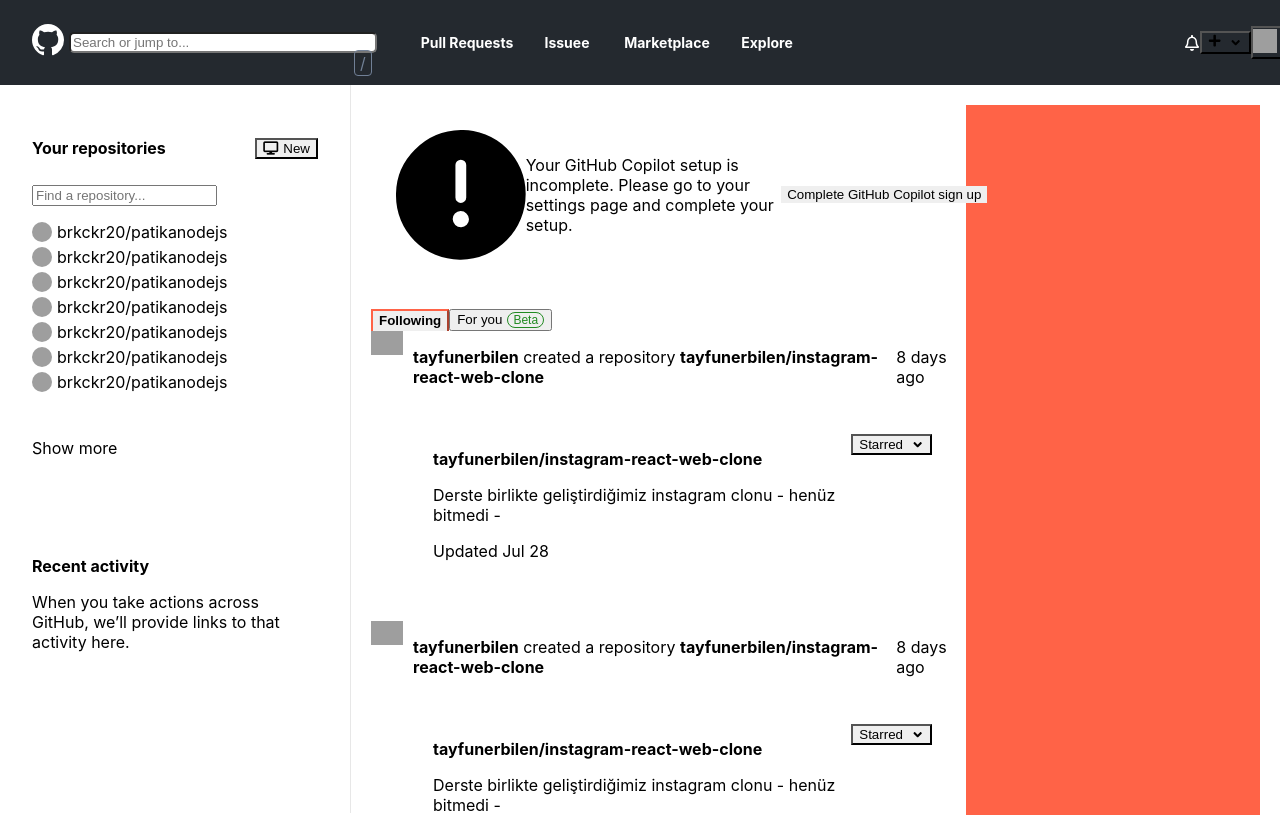
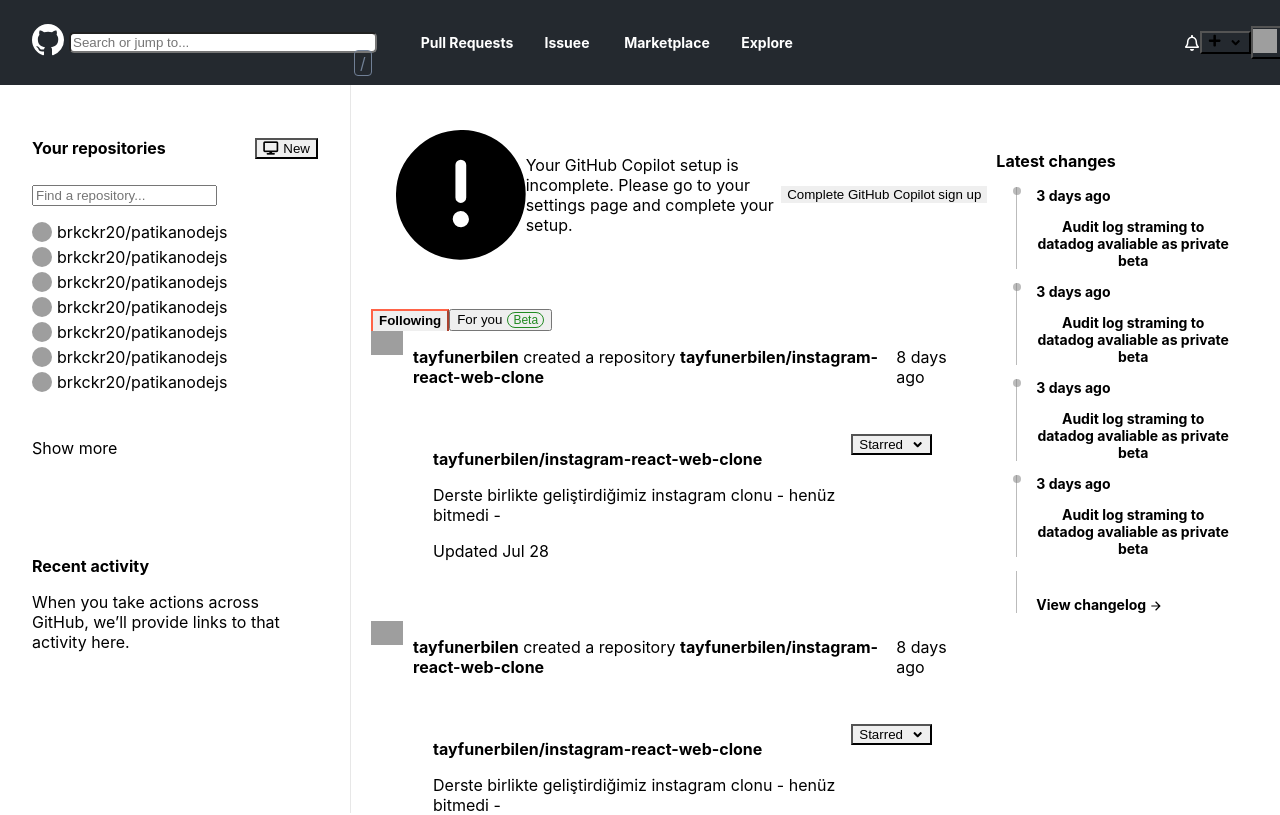
Before and after one commit to brkckr20/react-github-clone, a React (Create React App) app in the folder client/: page / in a window 1280 px wide. Shown: the top 815 px of the page. Built offline with nearby package versions, Linux system fonts and the light colour scheme; grey boxes are pictures that could not be loaded; the HTML template or start-up script is replaced by a standard one.

Commit message:
sag content alanina baslandi

```diff
--- a/client/src/index.css
+++ b/client/src/index.css
@@ -28,3 +28,26 @@
 .width100 {
   width: 100% !important;
 }
+
+.right-top-list-item::after {
+  content: "";
+  position: absolute;
+  width: 8px;
+  height: 8px;
+  background-color: rgba(133, 133, 133, 0.555);
+  left: -23px;
+  top: 0px;
+  border-radius: 50%;
+}
+
+
+
+.right-top-list::after {
+  content: "";
+  position: absolute;
+  width: 1px;
+  height: 100%;
+  background-color: rgba(133, 133, 133, 0.555);
+  left: -20px;
+  top: 0px;
+}
--- /dev/null
+++ b/client/src/pages/Home/RightContent.jsx
@@ -0,0 +1,39 @@
+import React from 'react'
+import { Box, List, ListItem, Text } from '@chakra-ui/react';
+import { ArrowForwardIcon } from '@chakra-ui/icons'
+
+function RightContent() {
+    return (
+        <Box padding={"30px"}>
+            <Box>
+                <Text as="p" fontWeight={"bold"}>Latest changes</Text>
+                <List display={"block"} marginTop="13px">
+                    <ListItem className='right-top-list' position="relative">
+                        <Text className='right-top-list-item' textAlign="left" as="p" fontWeight="light" color="gray.500">3 days ago</Text>
+                        <Text textAlign="left" as="a" fontWeight="light" color="gray.500">Audit log straming to datadog avaliable as private beta</Text>
+                    </ListItem>
+                    <ListItem className='right-top-list' position="relative" justifyContent="start">
+                        <Text className='right-top-list-item' textAlign="left" as="p" fontWeight="light" color="gray.500">3 days ago</Text>
+                        <Text textAlign="left" as="a" fontWeight="light" color="gray.500">Audit log straming to datadog avaliable as private beta</Text>
+                    </ListItem>
+                    <ListItem className='right-top-list' position="relative" justifyContent="start">
+                        <Text className='right-top-list-item' textAlign="left" as="p" fontWeight="light" color="gray.500">3 days ago</Text>
+                        <Text textAlign="left" as="a" fontWeight="light" color="gray.500">Audit log straming to datadog avaliable as private beta</Text>
+                    </ListItem>
+                    <ListItem className='right-top-list' position="relative" justifyContent="start">
+                        <Text className='right-top-list-item' textAlign="left" as="p" fontWeight="light" color="gray.500">3 days ago</Text>
+                        <Text textAlign="left" as="a" fontWeight="light" color="gray.500">Audit log straming to datadog avaliable as private beta</Text>
+                    </ListItem>
+                    <ListItem className='right-top-list' position="relative" justifyContent="start">
+                        <Text as={"p"} padding="0" textAlign={"left"} paddingTop="25px">
+                            <Text color="gray.500" _hover={{ color: "blue", textDecoration: "underline" }} as="a">View changelog <ArrowForwardIcon /> </Text>
+                        </Text>
+                    </ListItem>
+
+                </List>
+            </Box>
+        </Box>
+    )
+}
+
+export default RightContent
--- a/client/src/pages/Home/index.jsx
+++ b/client/src/pages/Home/index.jsx
@@ -1,6 +1,7 @@
 import React from 'react'
 import { Grid, GridItem, Box } from '@chakra-ui/react'
 import LeftContent from './LeftContent'
+import RightContent from './RightContent'
 const Home = () => {
     return (
         <Box width="100%" padding="20px" backgroundColor="gray.50">
@@ -12,7 +13,9 @@
                 <GridItem colSpan="6">
                     <LeftContent />
                 </GridItem>
-                <GridItem colSpan="3" bg='tomato' />
+                <GridItem colSpan="3">
+                    <RightContent />
+                </GridItem>
             </Grid>
         </Box>
     )
```
